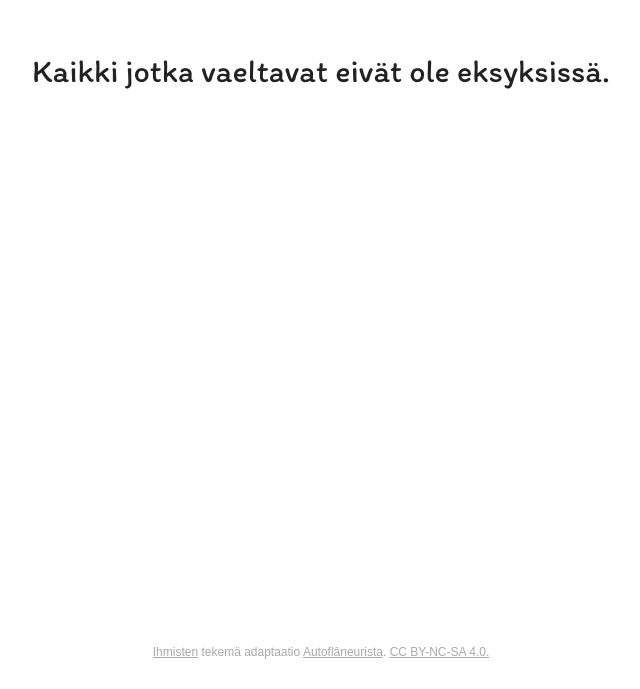
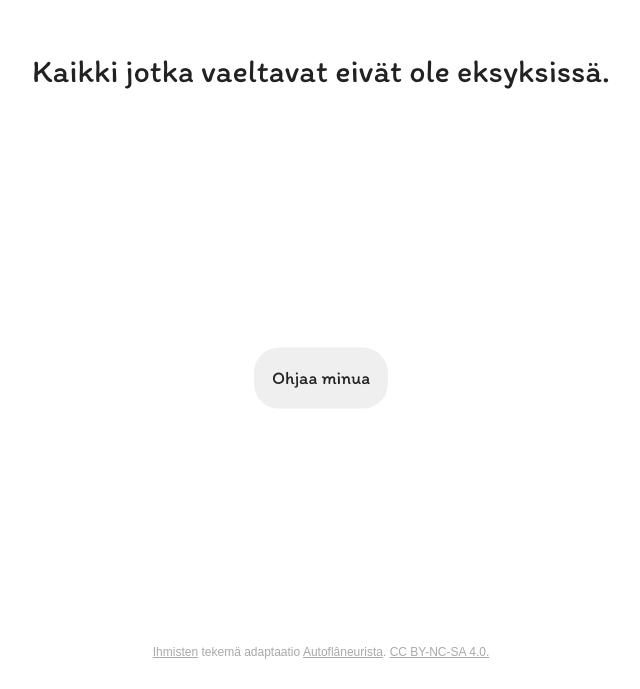
Before and after one commit to jaranta/eksymisgeneraattori, a plain HTML site: page index.html in a window 1280 px wide. Shown: the part 111-800 px from the top of the page, without its empty margins (319-959 px from the left). Drawn offline with nearby package versions, Linux system fonts and the light colour scheme.

Commit message:
Restore accidentally removed button

```diff
--- a/index.html
+++ b/index.html
@@ -23,6 +23,7 @@
         <!-- Add your site or application content here -->
         <div class="main">
             <p id="generatedText">Kaikki jotka vaeltavat eivät ole eksyksissä.</p>
+            <button id="generateButton" onclick="generateText()">Ohjaa minua</button>
         </div>
         <div class="footer">
             <p class="about"> <a href="humans.txt">Ihmisten</a> tekemä adaptaatio <a href="https://harrygiles.org/autoflaneur/">Autoflâneurista</a>. <a href="LICENSE.txt">CC BY-NC-SA 4.0.</a></p>
```
